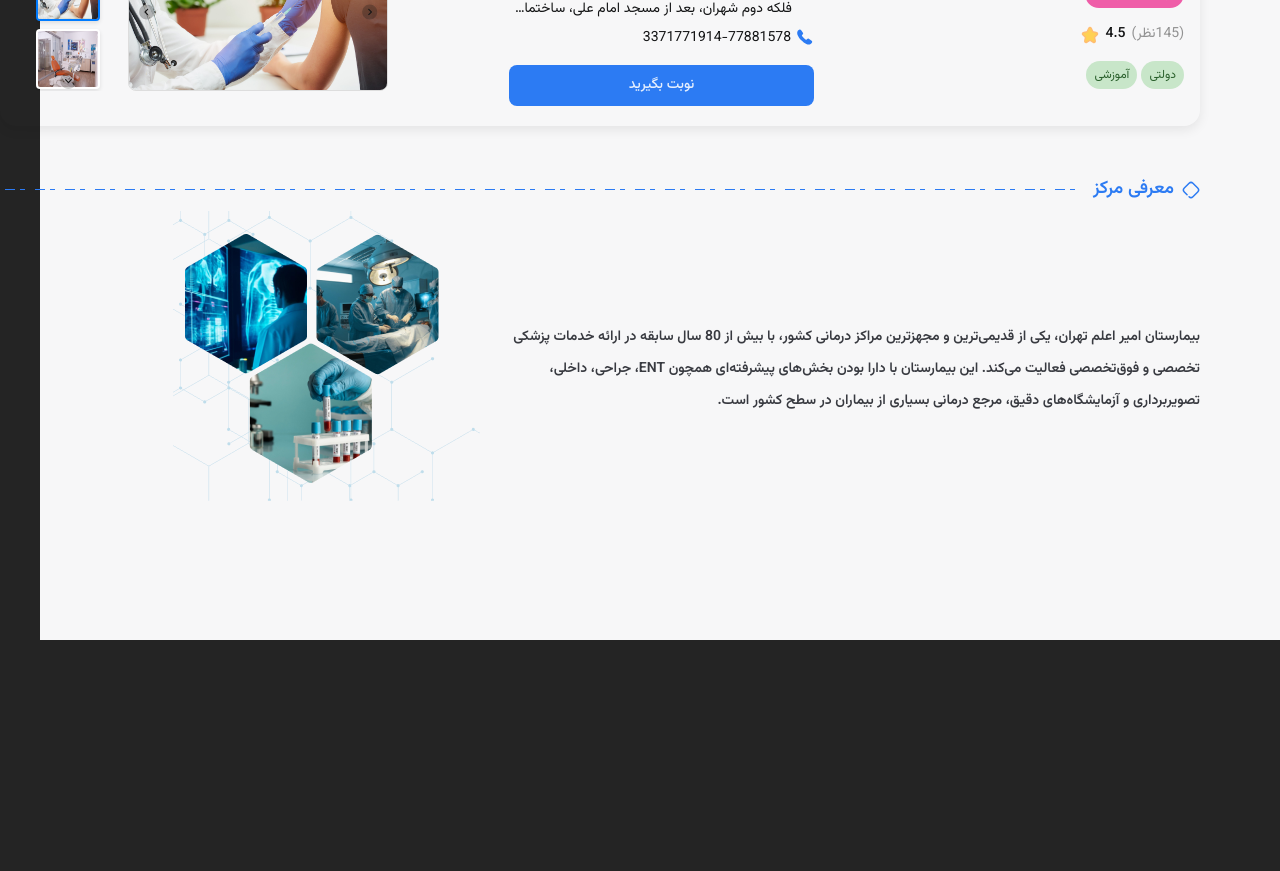
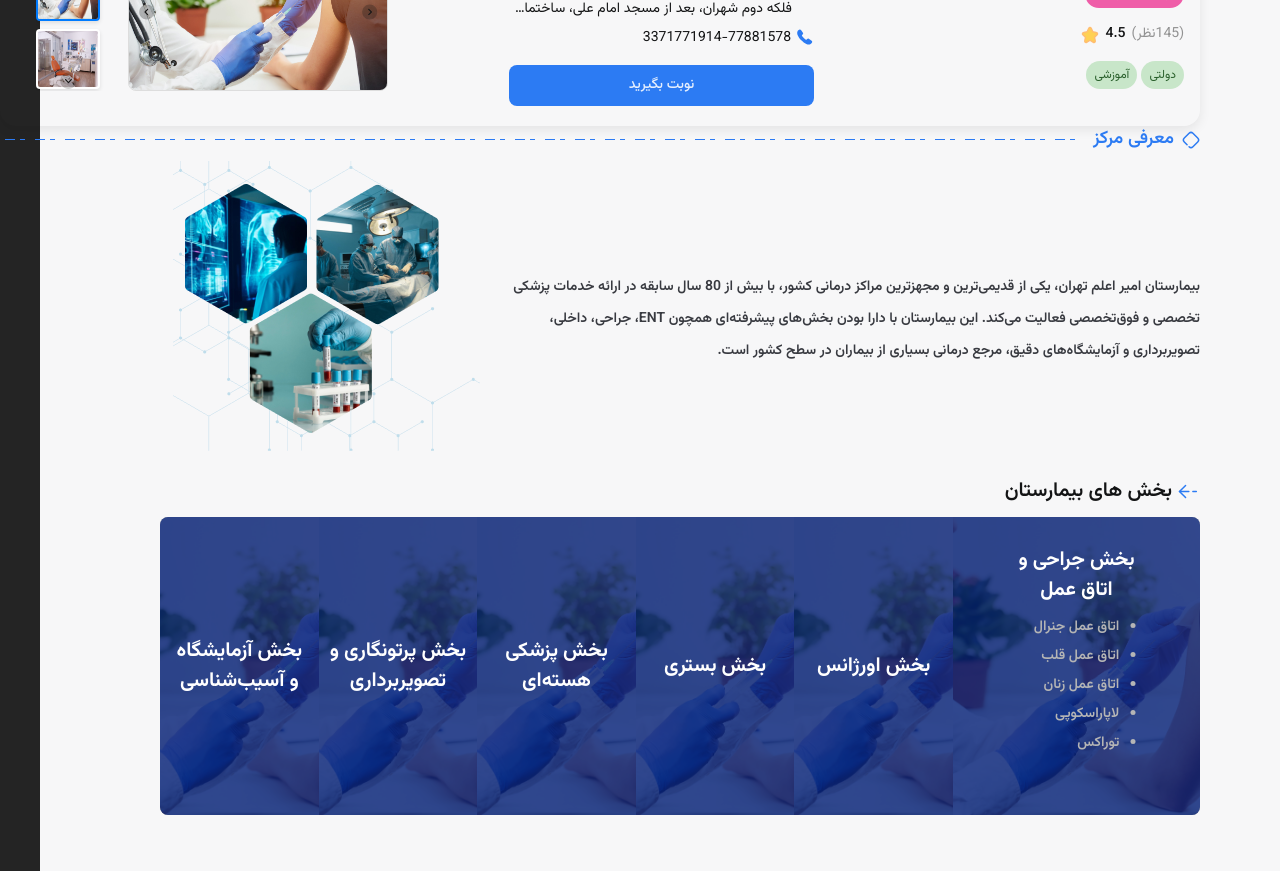
Before and after one commit to parham-ghasemi/idk-what-to-name-this, a React (Vite) app: page / in a window 1280 px wide. Shown: the part 160-1031 px from the top of the page. Before the commit the page ends 800 px from the top, so only its background shows below. Built offline with nearby package versions, Linux system fonts and the light colour scheme.

Commit message:
Added departmentSection(cards)

```diff
--- a/src/components/medicalCenterProfile/MedicalCenterProfile.jsx
+++ b/src/components/medicalCenterProfile/MedicalCenterProfile.jsx
@@ -1,4 +1,5 @@
 import AboutSection from "./medicalCenterProfileComponents/aboutSection/AboutSection";
+import DepartmentsSection from "./medicalCenterProfileComponents/departmetnsSection/DepartmentsSection";
 import TopCard from "./medicalCenterProfileComponents/topCard/TopCard";
 import "./MedicalProfile.scss";
 
@@ -36,6 +37,7 @@ const MedicalCenterProfile = () => {
     <div className="medical-center-profile-container">
       <TopCard data={data} />
       <AboutSection desc={data.description}/>
+      <DepartmentsSection />
     </div>
   );
 };
--- a/src/components/medicalCenterProfile/medicalCenterProfileComponents/aboutSection/AboutSection.scss
+++ b/src/components/medicalCenterProfile/medicalCenterProfileComponents/aboutSection/AboutSection.scss
@@ -9,7 +9,6 @@
   &__title-container {
     width: 1200px;
     @include flex;
-    margin-top: 50px;
     gap: 16px;
     &__title {
       @include flex;
--- /dev/null
+++ b/src/components/medicalCenterProfile/medicalCenterProfileComponents/departmetnsSection/DepartmentsSection.jsx
@@ -0,0 +1,136 @@
+import { useState } from "react";
+import "./DepartmentsSection.scss";
+
+const deps = [
+  {
+    title: "بخش جراحی و اتاق عمل",
+    img: "/images/clinic-img.jpg",
+    items: [
+      "اتاق عمل جنرال",
+      "اتاق عمل قلب",
+      "اتاق عمل زنان",
+      "لاپاراسکوپی",
+      "توراکس",
+    ],
+  },
+  {
+    title: "بخش اورژانس",
+    img: "/images/clinic-img.jpg",
+    items: [
+      "اتاق عمل جنرال",
+      "اتاق عمل قلب",
+      "اتاق عمل زنان",
+      "لاپاراسکوپی",
+      "توراکس",
+    ],
+  },
+  {
+    title: "بخش بستری",
+    img: "/images/clinic-img.jpg",
+    items: [
+      "اتاق عمل جنرال",
+      "اتاق عمل قلب",
+      "اتاق عمل زنان",
+      "لاپاراسکوپی",
+      "توراکس",
+    ],
+  },
+  {
+    title: "بخش پزشکی هسته‌ای",
+    img: "/images/clinic-img.jpg",
+    items: [
+      "اتاق عمل جنرال",
+      "اتاق عمل قلب",
+      "اتاق عمل زنان",
+      "لاپاراسکوپی",
+      "توراکس",
+    ],
+  },
+  {
+    title: "بخش پرتونگاری و تصویربرداری",
+    img: "/images/clinic-img.jpg",
+    items: [
+      "اتاق عمل جنرال",
+      "اتاق عمل قلب",
+      "اتاق عمل زنان",
+      "لاپاراسکوپی",
+      "توراکس",
+    ],
+  },
+  {
+    title: "بخش آزمایشگاه و آسیب‌شناسی",
+    img: "/images/clinic-img.jpg",
+    items: [
+      "اتاق عمل جنرال",
+      "اتاق عمل قلب",
+      "اتاق عمل زنان",
+      "لاپاراسکوپی",
+      "توراکس",
+    ],
+  },
+];
+
+const DepartmentsSection = () => {
+  const [activeIndex, setActiveIndex] = useState(0);
+  return (
+    <div className="departments-section-container">
+      <p className="departments-section-container__title">
+        <img src="/icons/Line arrow-left.svg" alt="square???" />
+        بخش های بیمارستان
+      </p>
+      <div className="departments-section-container__content">
+        <div className="departments-section-container__content__cards">
+          {deps.map((dep, index) => (
+            <div
+              key={`card-${index}`}
+              onMouseDown={() => setActiveIndex(index)}
+              className={`departments-section-container__content__cards__card ${
+                index === activeIndex
+                  ? "departments-section-container__content__cards__card--active"
+                  : ""
+              }`}
+            >
+              <img
+                className="departments-section-container__content__cards__card__bg"
+                alt="bg-img"
+                src={dep.img}
+              />
+              <div
+                className={`departments-section-container__content__cards__card__text ${
+                  index !== activeIndex
+                    ? "departments-section-container__content__cards__card__text--not-active"
+                    : ""
+                }`}
+              >
+                <p
+                  className={`departments-section-container__content__cards__card__text__title ${
+                    index !== activeIndex
+                      ? "departments-section-container__content__cards__card__text__title--not-active"
+                      : ""
+                  }`}
+                >
+                  {dep.title}
+                </p>
+                <div
+                  className={`departments-section-container__content__cards__card__text__body ${
+                    index !== activeIndex
+                      ? "departments-section-container__content__cards__card__text__body--not-active"
+                      : ""
+                  }`}
+                >
+                  <ul>
+                    {dep.items.map((item, itemIndex) => (
+                      <li key={`item-${itemIndex}`}>{item}</li>
+                    ))}
+                  </ul>
+                </div>
+              </div>
+            </div>
+          ))}
+        </div>
+      </div>
+    </div>
+  );
+};
+
+export default DepartmentsSection;
--- /dev/null
+++ b/src/components/medicalCenterProfile/medicalCenterProfileComponents/departmetnsSection/DepartmentsSection.scss
@@ -0,0 +1,112 @@
+@use "../../../../styles/variables.scss" as *;
+@use "../../../../styles/mixin.scss" as *;
+
+.departments-section-container {
+  @include col;
+  gap: 11px;
+  &__title {
+    @include flex;
+    gap: 4px;
+    font-weight: 600;
+    font-size: 20px;
+    color: #131415;
+  }
+
+  &__content {
+    width: 100%;
+    @include flex;
+    justify-content: center;
+
+    &__cards {
+      @include flex;
+      height: 298px;
+      width: 1200px;
+      border-radius: 8px;
+      overflow: hidden;
+      &__card {
+        height: 100%;
+        width: 183px;
+        transition: width ease-out 200ms;
+        position: relative;
+        user-select: none;
+        &:hover {
+          cursor: pointer;
+        }
+
+        &--active {
+          width: 285px;
+        }
+
+        &__bg {
+          height: 100%;
+          object-fit: cover;
+          filter: brightness(0.5);
+        }
+        &::after {
+          height: 100%;
+          background-color: #00279d;
+          width: 100%;
+          content: "";
+          position: absolute;
+          top: 0;
+          left: 0;
+          opacity: 0.6;
+        }
+        &__text {
+          @include col;
+          gap: 12px;
+          align-items: center;
+          z-index: 99;
+          position: absolute;
+          top: 28px;
+          left: 50%;
+          transform: translateX(-50%);
+          transition: top ease-out 200ms;
+
+          &--not-active {
+            top: 50%;
+            left: 50%;
+            transform: translate(-50%, -50%);
+          }
+          &__title {
+            font-weight: 700;
+            font-size: 20px;
+            color: white;
+            text-align: center;
+            width: 137px;
+
+            &--not-active {
+              // position: absolute;
+              // top: 50%;
+              // left: 50%;
+              // transform: translate(-50%, -50%);
+            }
+          }
+          &__body {
+            color: #b5b5b5;
+            text-align: start;
+            font-size: 14px;
+            font-weight: 600;
+            opacity: 1;
+            display: block;
+            transition: display opacity 0.5s ease;
+            transition-behavior: allow-discrete;
+            ul {
+              @include col;
+              gap: 8px;
+
+              li {
+                list-style: disc;
+              }
+            }
+
+            &--not-active {
+              opacity: 0;
+              display: none;
+            }
+          }
+        }
+      }
+    }
+  }
+}
```
Also changed, not shown: public/icons/Line arrow-left.svg (added).
